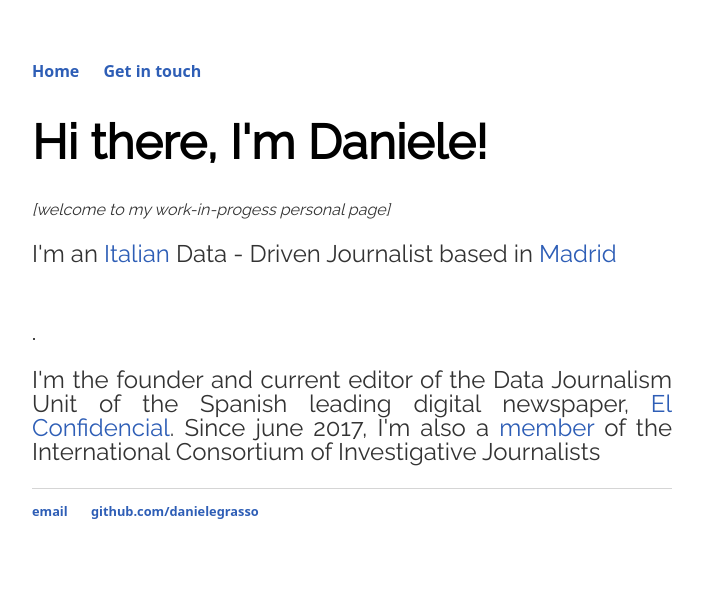
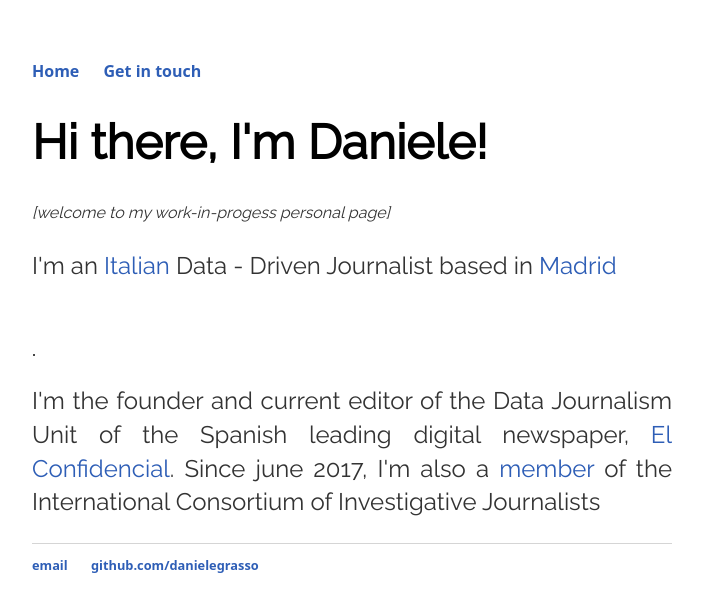
Before and after one commit to danielegrasso/danielegrasso.github.io, a Jekyll site: the page built from index.html, in a window 1280 px wide. Shown: the top 612 px of the page, without its empty margins (288-991 px from the left). Built offline with Jekyll 4.4.1, drawn with Linux system fonts in a browser that asks for light colours.

Commit message:
Update main.css

```diff
--- a/css/main.css
+++ b/css/main.css
@@ -26,7 +26,7 @@ h1 {
 }
 p {
     font-size: 1.5em;
-    line-height: 1.0em;
+    line-height: 1.4em;
     font-family: 'Raleway', sans-serif;
     color: #333;
 }
```
